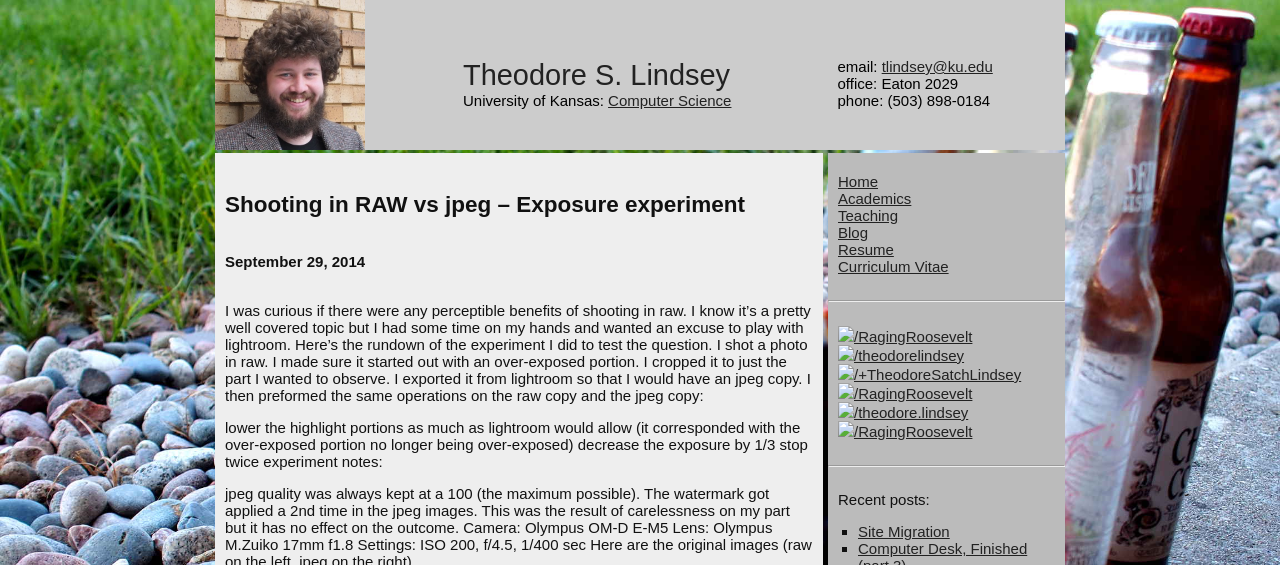
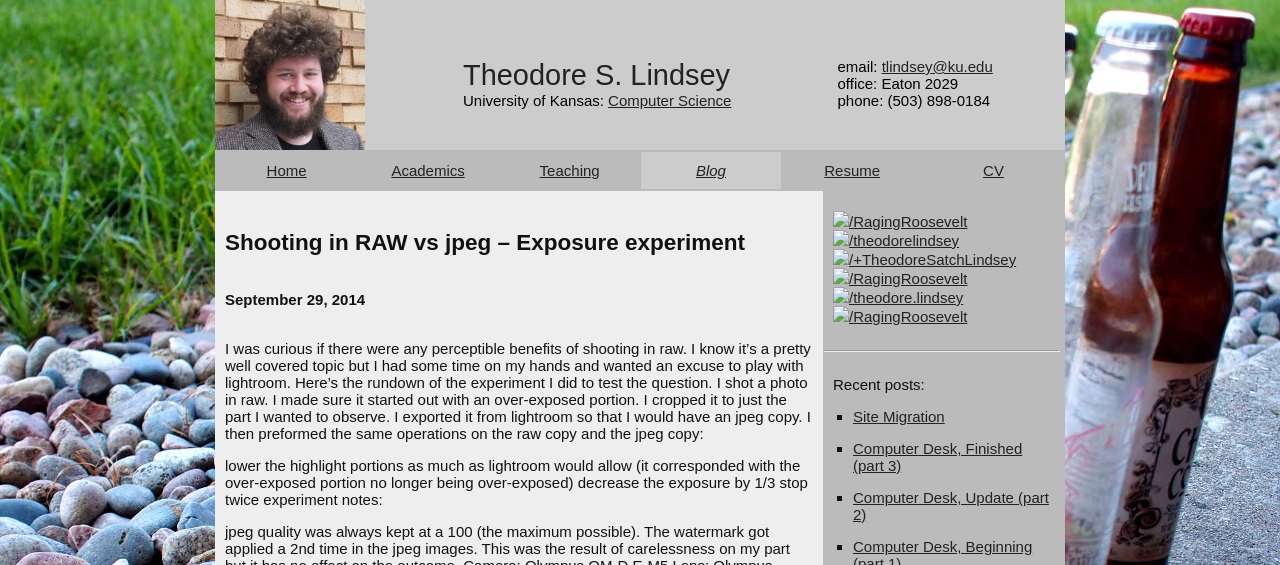
Before and after one commit to RagingRoosevelt/RagingRoosevelt.github.io, a Jekyll site: the page built from _posts/2014-09-29-RAW_vs_jpeg.md, in a window 1280 px wide, cut to the strip 0-565 px from the top of the page. Built offline with Jekyll 4.4.1, drawn with Linux system fonts in a browser that asks for light colours; some of the changed text lies outside the part shown.

Commit message:
horizontal nav bar

```diff
--- a/_includes/nav.html
+++ b/_includes/nav.html
@@ -1,8 +1,24 @@
 <div id="nav">
-    <a href="/">Home</a><br />
-    <a href="{{site.baseurl}}/academics.html">Academics</a><br />
-    <a href="{{site.baseurl}}/teaching/">Teaching</a><br />
-    <a href="{{site.baseurl}}/blog/">Blog</a><br />
-    <a href="/assets/Theodore_Lindsey_Resume.pdf" target="_blank">Resume</a><br />
-    <a href="/assets/Theodore_Lindsey_CV.pdf" target="_blank">Curriculum Vitae</a>
+    <table>
+        <tr>
+        <td {% if page.section == "Home" %}id="active_nav"{% endif %}>
+            <a href="/">Home</a></td>
+
+        <td {% if page.section == "Academics" %}id="active_nav"{% endif %}>
+            <a href="{{site.baseurl}}/academics.html">Academics</a></td>
+
+        <td {% if page.section == "Teaching" %}id="active_nav"{% endif %}>
+            <a href="{{site.baseurl}}/teaching/">Teaching</a></td>
+
+        <td {% if page.section == "Blog" %}id="active_nav"{% endif %}>
+            <a href="{{site.baseurl}}/blog/">Blog</a></td>
+
+        <td>
+            <a href="/assets/Theodore_Lindsey_Resume.pdf" target="_blank">Resume</a></td>
+
+        <td>
+            <a href="/assets/Theodore_Lindsey_CV.pdf" target="_blank">CV</a></td>
+
+        </tr>
+    </table>
 </div> <!--right container-->
--- a/_includes/recentposts.html
+++ b/_includes/recentposts.html
@@ -1,7 +1,7 @@
 <div id="recent_posts">
     Recent posts:
     <ul display="">
-        {% for post in site.posts limit: 5 %}
+        {% for post in site.posts limit: 15 %}
             <li><a href="{{ post.url }}">{{ post.title }}</a></li>
         {% endfor %}
     </ul>
--- a/_layouts/default.html
+++ b/_layouts/default.html
@@ -4,11 +4,12 @@ layout: simple
 
 {% include header.html %}
 
+<div id="navbar">
+{% include nav.html %}
+</div>
 
 <div id="sidebar">
-    {% include nav.html %}
-    <br /><hr /><br />
-    {% include links.html %}
+{% include links.html %}
     <br /><hr /><br />
     {% include recentposts.html %}
 </div>
--- a/_posts/2014-09-29-RAW_vs_jpeg.md
+++ b/_posts/2014-09-29-RAW_vs_jpeg.md
@@ -19,17 +19,17 @@ Lens: Olympus M.Zuiko 17mm f1.8
 Settings: ISO 200, f/4.5, 1/400 sec
 Here are the original images (raw on the left, jpeg on the right)
 
-<a href="http://i.imgur.com/VZMvaWV.jpg"><img class="half" src="http://i.imgur.com/VZMvaWV.jpg" /></a><a href="http://i.imgur.com/smghIRP.jpg"><img class="half" src="http://i.imgur.com/smghIRP.jpg" /></a>
+<a href="http://i.imgur.com/VZMvaWV.jpg"><img class="split" src="http://i.imgur.com/VZMvaWV.jpg" /></a><a href="http://i.imgur.com/smghIRP.jpg"><img class="split" src="http://i.imgur.com/smghIRP.jpg" /></a>
 
 Here are the images after the highlight levels have been decreased (raw on the left, jpeg on the right)
 
-<a href="http://i.imgur.com/67Xmi3s.jpg"><img class="half" src="http://i.imgur.com/67Xmi3s.jpg" /></a><a href="http://i.imgur.com/UH4hTlD.jpg"><img class="half" src="http://i.imgur.com/UH4hTlD.jpg" /></a>
+<a href="http://i.imgur.com/67Xmi3s.jpg"><img class="split" src="http://i.imgur.com/67Xmi3s.jpg" /></a><a href="http://i.imgur.com/UH4hTlD.jpg"><img class="split" src="http://i.imgur.com/UH4hTlD.jpg" /></a>
 
 Note that we can start to see the effect of the lack of information in the over-exposed portion of the jpeg image. It’s showing up as lacking in color definition.
 
 Here are the images after dropping by 1/3 stops twice
 
-<a href="http://i.imgur.com/6wxazXZ.jpg"><img class="half" src="http://i.imgur.com/6wxazXZ.jpg"></a><a href="http://i.imgur.com/2Xp0Ewh.jpg"><img class="half" src="http://i.imgur.com/2Xp0Ewh.jpg" /></a>
+<a href="http://i.imgur.com/6wxazXZ.jpg"><img class="split" src="http://i.imgur.com/6wxazXZ.jpg"></a><a href="http://i.imgur.com/2Xp0Ewh.jpg"><img class="split" src="http://i.imgur.com/2Xp0Ewh.jpg" /></a>
 
 This is where the result of fixing the over-exposure really highlights the difference between raw and jpeg.
 
--- a/css/desktop.css
+++ b/css/desktop.css
@@ -37,7 +37,6 @@ body {
 
 #header {
     width:850px;
-    display:inline-block;
     height:150px;
     /*padding:0px 10px 0px 0px; */
     background-color:#CCCCCC; /*rgba(80,80,80,0.3);*/
@@ -65,7 +64,6 @@ body {
     width:588px;
     /*      top  rght bttm left */
     padding:20px 10px 10px 10px;
-    display:inline-block;
     background-color:#EEEEEE;/*rgba(93,93,93,0.3);*/
     min-height: 600px;
 }
@@ -88,29 +86,56 @@ img.half{
     margin-left: auto;
     margin-right: auto;
 }
+img.split{
+    width: 49%;
+    padding:1px;
+    border:1px solid #000000;
+
+    margin-left: auto;
+    margin-right: auto;
+}
 
 #sidebar {
     width:237px;
     /*width:15%;*/
     float:right;
-    padding:20px 0px 10px 0px;
-    display:inline-block;
+    padding:20px 5px 10px 0px;
     background-color:#BBBBBB;/*rgba(73,73,73,0.3);*/
     /*color:#ee3300; */
     /*height: 400px;*/
     min-height:600px;
 }
 
+#navbar {
+    background-color: #bbbbbb;
+    /*padding: 10px 0px 10px 0px;*/
+}
 #nav {
     /*width:192px;*/
     /*width:15%;
     position: absolute;
     float:left;*/
     /*float:right;*/
-    padding:0px 10px 0px 10px;
+    /*padding:0px 10px 0px 10px;*/
     /*display:inline-block;*/
     /*color:#ee3300; */
     /*min-height:100%*//*470px*/;
+}
+#nav table {
+    /*border: 3px solid red;*/
+    text-align: center;
+    margin-left: auto;
+    margin-right: auto;
+}
+#nav td {
+    padding: 10px 20px 10px 20px;
+    /*border: 3px solid red;*/
+    width: 100px;
+}
+#active_nav {
+    background-color: #cccccc;
+    font-style: italic;
+
 }
 
 #links {
@@ -125,6 +150,9 @@ img.half{
 #recent_posts ul{
     list-style: square outside;/*none;*/
     padding-left:20px;
+}
+#recent_posts li{
+    margin: 0 0 15px 0;
 }
 
 #disabled {
```
Also changed, not shown: _posts/2015-06-06-WIP_Computer_Desk_Beginning.md (+2 -2 lines).
